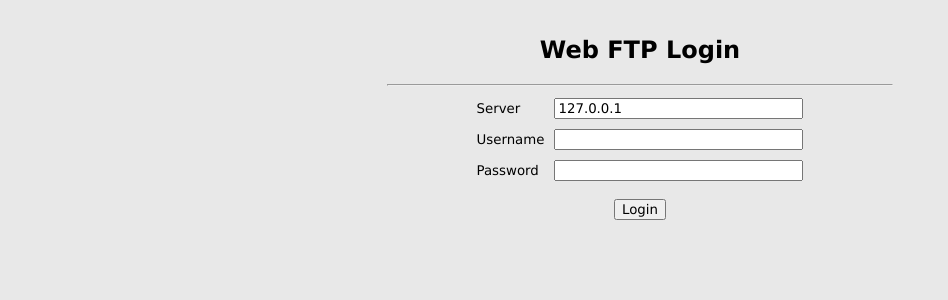
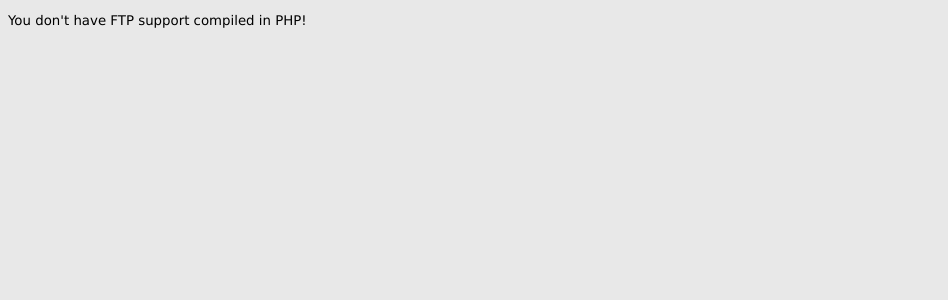
Before and after one commit to ppostma/archive, a PHP site: page / in a window 1280 px wide. Shown: the top 300 px of the page, without its empty margins (0-948 px from the left). Run offline with PHP 8.4, Linux system fonts and the light colour scheme.

Commit message:
add check whether's ftp support or not

```diff
--- a/projects/webftp/index.php
+++ b/projects/webftp/index.php
@@ -1,8 +1,13 @@
 <?
-  # $Id: index.php,v 1.3 2003-10-11 17:22:09 peter Exp $
+  # $Id: index.php,v 1.4 2003-10-13 19:53:55 peter Exp $
   #
   # WebFTP client - index
   #
+
+  if (!function_exists('ftp_connect')) {
+    require('no_ftp.php');
+    exit();
+  }
 
   require_once('timer.php');
 
--- /dev/null
+++ b/projects/webftp/no_ftp.php
@@ -0,0 +1,17 @@
+<?
+  # $Id: no_ftp.php,v 1.1 2003-10-13 19:53:55 peter Exp $
+  #
+  # WebFTP client
+  #
+?>
+<!DOCTYPE html PUBLIC "-//W3C//DTD XHTML 1.0 Transitional//EN" "DTD/xhtml1-transitional.dtd">
+<html xmlns="http://www.w3.org/1999/xhtml" xml:lang="en" lang="en">
+<head>
+  <meta http-equiv="Content-Type" content="text/html; charset=iso-8859-1" />
+  <title>Error</title>
+  <link rel="stylesheet" type="text/css" href="style.css" />
+</head>
+<body bgcolor="#E8E8E8">
+<p>You don't have FTP support compiled in PHP!</p>
+</body>
+</html>
```
